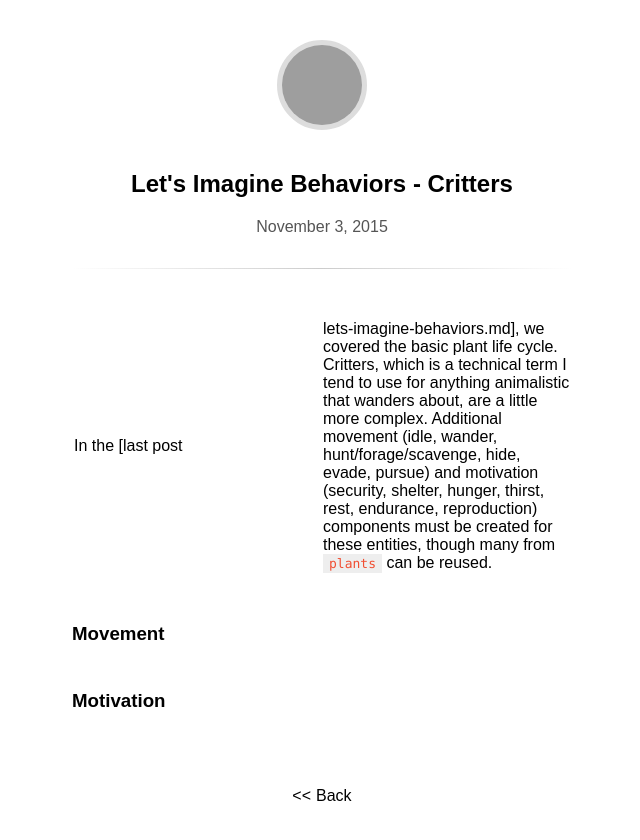
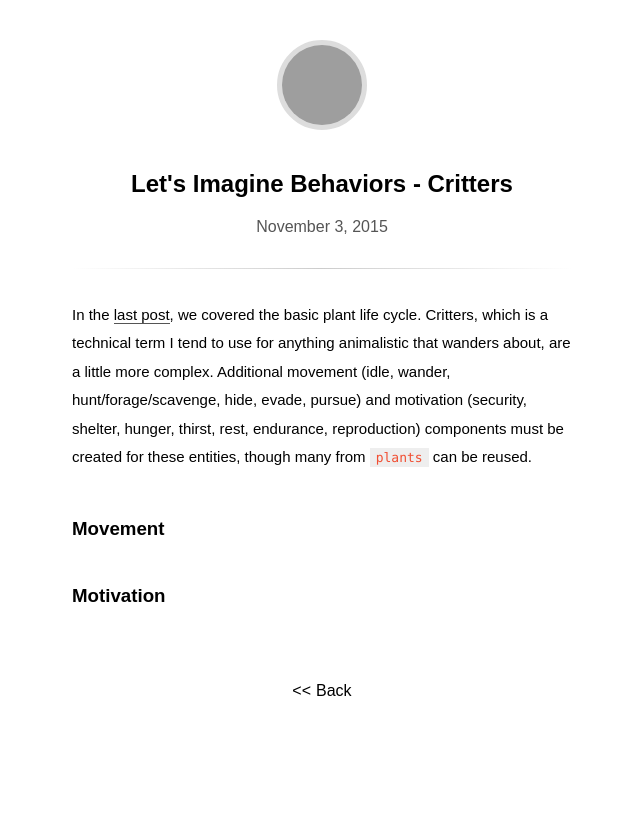
Before and after one commit to cubap/trade, a Jekyll site: the page built from _posts/2015-11-03-lets-imagine-behaviors-2.md, in a window 1280 px wide, cut to the strip 0-840 px from the top of the page. Shown: the whole strip, without its empty margins (318-958 px from the left). Built offline with Jekyll 4.4.1, drawn with Linux system fonts in a browser that asks for light colours; some web fonts are replaced; grey boxes are pictures that could not be loaded.

Commit message:
Update 2015-11-03-lets-imagine-behaviors-2.md

```diff
--- a/_posts/2015-11-03-lets-imagine-behaviors-2.md
+++ b/_posts/2015-11-03-lets-imagine-behaviors-2.md
@@ -3,7 +3,7 @@ title: Let's Imagine Behaviors - Critters
 date: 2015-11-03 00:15
 ---
 
-In the [last post | lets-imagine-behaviors.md], we covered the basic plant life cycle. Critters, which is a technical term I tend to use for anything animalistic that wanders about, are a little more complex. Additional movement (idle, wander, hunt/forage/scavenge, hide, evade, pursue) and motivation (security, shelter, hunger, thirst, rest, endurance, reproduction) components must be created for these entities, though many from `plants` can be reused.
+In the [last post](lets-imagine-behaviors.md), we covered the basic plant life cycle. Critters, which is a technical term I tend to use for anything animalistic that wanders about, are a little more complex. Additional movement (idle, wander, hunt/forage/scavenge, hide, evade, pursue) and motivation (security, shelter, hunger, thirst, rest, endurance, reproduction) components must be created for these entities, though many from `plants` can be reused.
 
 ### Movement
 
```
